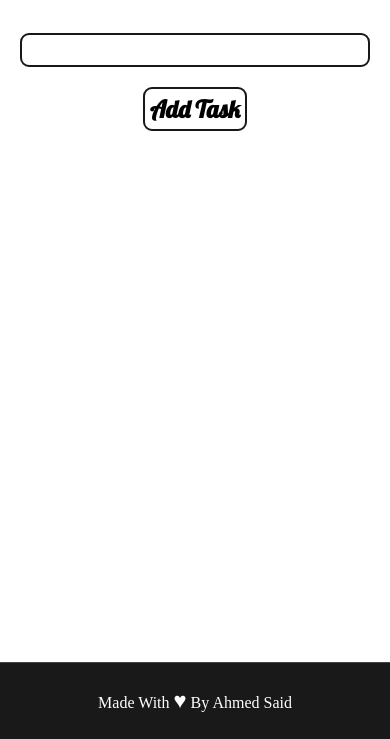
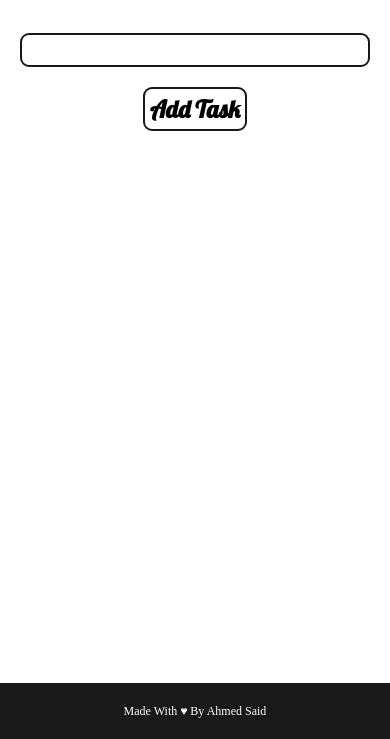
Before and after one commit to AhmeddSaid/TO-DO, a plain HTML site: page index.html in a window 390 px wide. Shown: the part 105-844 px from the top of the page. Drawn offline with Linux system fonts and the light colour scheme.

Commit message:
Update style.css

```diff
--- a/css/style.css
+++ b/css/style.css
@@ -4,7 +4,7 @@
     box-sizing: border-box;
 }
 .container {
-    min-height: calc(100vh - 77px);
+    min-height: 100vh;
 }
 
 .tasks .task:hover {
@@ -176,15 +176,26 @@
     background-color: #191919;
     width: 100%;
     bottom: 0;
+    position: fixed;
 }
 
 .footer .copyright {
-    padding: 25px 0;
+    padding: 14px 0;
     text-align: center;
     color: white;
-    border-top: 1px solid #444;
+    border-top: 1px solid #181818;
 }
+
 .footer .copyright span {
     color: white;
     font-size: 22px;
 }
+@media (max-width: 991px) {
+    .footer .copyright {
+        font-size: 12px;
+        padding: 20px 0;
+    }
+    .footer .copyright span {
+        font-size: 12px;
+    }
+}
```
